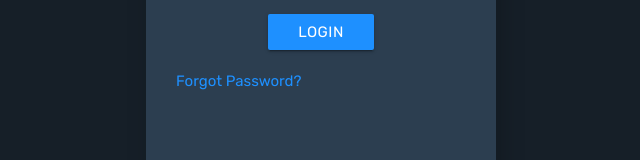
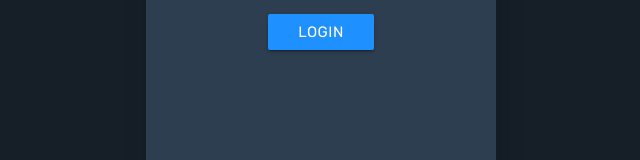
Before and after one commit to erickcoult/ProjetoJWT-Front, a plain HTML site: page Cadastro/index.html in a window 1280 px wide. Shown: the part 429-589 px from the top of the page, without its empty margins (319-959 px from the left). Drawn offline with nearby package versions, Linux system fonts and the light colour scheme.

Commit message:
Update index.html

```diff
--- a/Cadastro/index.html
+++ b/Cadastro/index.html
@@ -37,7 +37,6 @@
             Login
         </button>
     </div>
-    <p class="forgot">Forgot Password?</p>
 </form>
 
 <!-- REGISTRO -->
```
